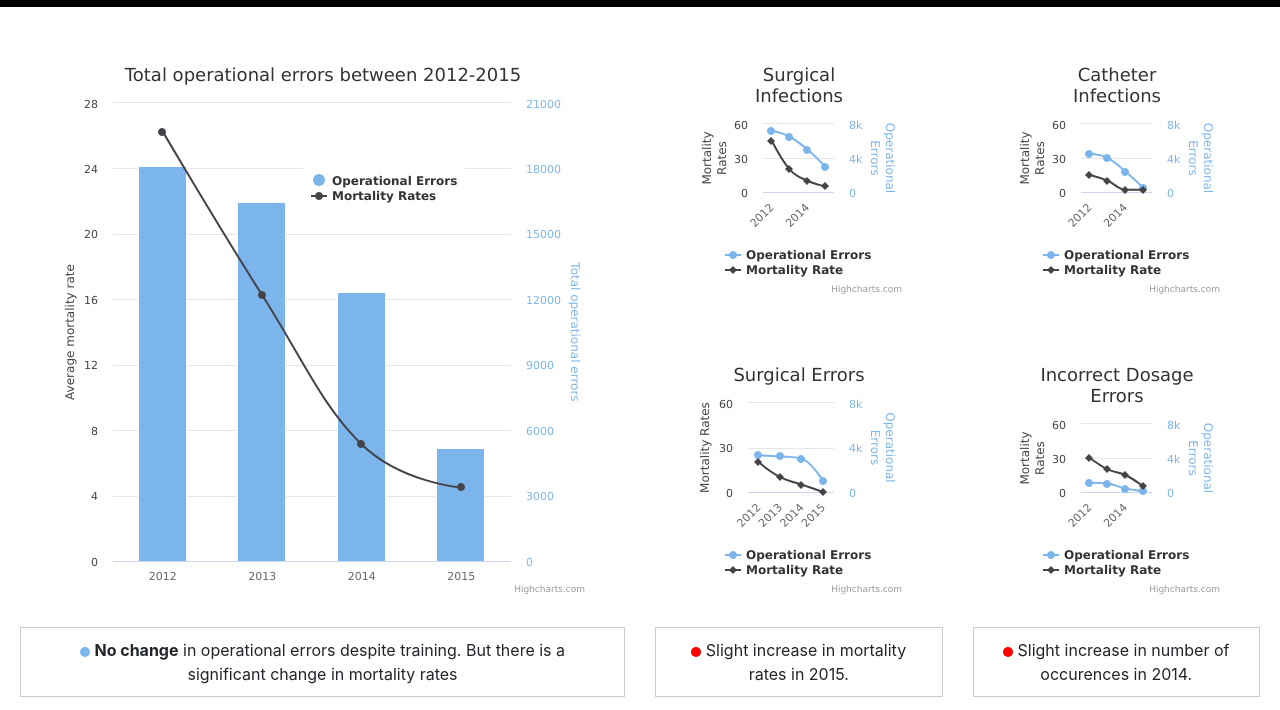
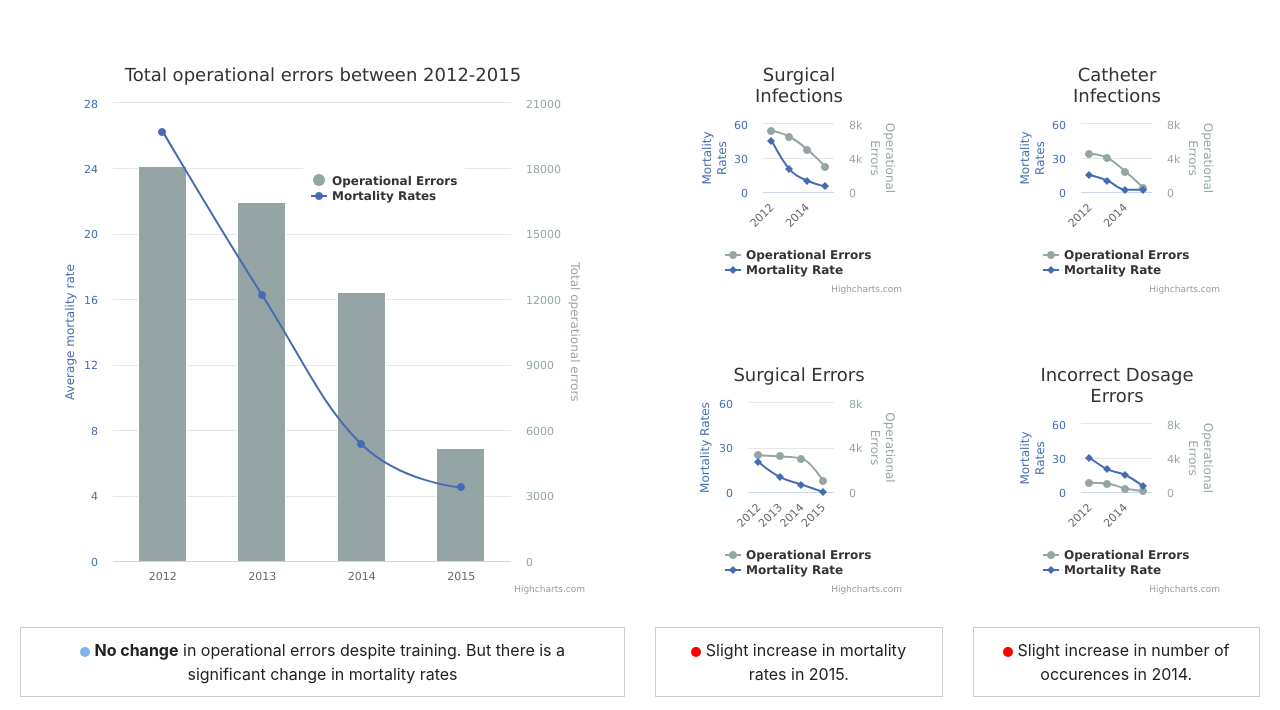
Before and after one commit to mevey/InfoViz-assignment1, a plain HTML site: page index.html in a window 1280 px wide. Shown: the part 93-803 px from the top of the page. Drawn offline with nearby package versions, Linux system fonts and the light colour scheme.

Commit message:
playing with color

```diff
--- a/css/main.css
+++ b/css/main.css
@@ -3,8 +3,8 @@
     padding:20px;
 }
 .header {
-    color:#fff;
-    background-color:#000;
+    color:#212121;
+    background-color:#fff;
     padding:10px;
 }
 #main-chart {
@@ -18,6 +18,8 @@
 p {
     padding:10px 20px !important;
     border:1px solid #ccc !important;
+    background:#fff;
+    color:#212121;
 }
 td, th {
     height:70px;
--- a/js/main.js
+++ b/js/main.js
@@ -1,51 +1,53 @@
+var operational_error_color =  "#95A5A6"
+var mortality_rate_color = "#446CB3"
 DATA = [
     {
         "title": "Surgical Infections",
         "operational_errors_data": [7200,6500,5000,3000],
         "mortality_rate_data": [45,20,10,5],
-        "color": Highcharts.getOptions().colors[0]
+        "color": operational_error_color
     },
     {
         "title": "Catheter Infections",
         "operational_errors_data": [4500,4000,2400,500],
         "mortality_rate_data": [15,10,2,2],
-        "color":  Highcharts.getOptions().colors[0]
+        "color": operational_error_color
     },
     {
         "title": "Surgical Errors",
         "operational_errors_data": [3300,3200,3000,1000],
         "mortality_rate_data": [20,10,5,0],
-        "color": Highcharts.getOptions().colors[0]
+        "color": operational_error_color
     },
     {
         "title": "Incorrect Dosage Errors",
         "operational_errors_data": [1100,1000,400,100],
         "mortality_rate_data": [30,20,15,5],
-        "color":  Highcharts.getOptions().colors[0]
+        "color":  operational_error_color
     },
     {
         "title": "Incorrect Medication",
         "operational_errors_data": [900,750,500,400],
         "mortality_rate_data": [20,10,5,10],
-        "color":Highcharts.getOptions().colors[0]
+        "color":operational_error_color
     },
     {
         "title": "Misdiagnosis",
         "operational_errors_data": [1000,900,950,100],
         "mortality_rate_data": [55,40,5,5],
-        "color": Highcharts.getOptions().colors[0]
+        "color": operational_error_color
     },
     {
         "title": "Delays in Treatment",
         "operational_errors_data": [50,50,50,50],
         "mortality_rate_data": [15,10,10,4],
-        "color": Highcharts.getOptions().colors[0]
+        "color": operational_error_color
     },
     {
         "title": "IV Errors",
         "operational_errors_data": [50,50,50,50],
         "mortality_rate_data": [10,10,5,5],
-        "color": Highcharts.getOptions().colors[0]
+        "color": operational_error_color
     },
 ]
 
@@ -63,26 +65,26 @@ main_chart_options = {
     yAxis: [{ // Primary yAxis
         labels: {
             style: {
-                color: Highcharts.getOptions().colors[1]
+                color: mortality_rate_color
             }
         },
         title: {
             text: 'Average mortality rate',
             style: {
-                color: Highcharts.getOptions().colors[1]
+                color: mortality_rate_color
             }
         }
     }, { // Secondary yAxis
         title: {
             text: 'Total operational errors',
             style: {
-                color: Highcharts.getOptions().colors[0]
+                color: operational_error_color
             }
         },
         labels: {
             format: '{value}',
             style: {
-                color: Highcharts.getOptions().colors[0]
+                color: operational_error_color
             }
         },
         opposite: true
@@ -104,14 +106,13 @@ main_chart_options = {
         type: 'column',
         yAxis: 1,
         data: [18100, 16450,12350,5200],
+         color: operational_error_color
 
     }, {
         name: 'Mortality Rates',
         type: 'spline',
         data: [26.25, 16.25, 7.125, 4.5],
-        tooltip: {
-            valueSuffix: ''
-        }
+        color: mortality_rate_color
     }]
 }
 
@@ -129,14 +130,14 @@ function get_options(data) {
         yAxis: [{ // Primary yAxis
             labels: {
                 style: {
-                    color: Highcharts.getOptions().colors[1]
+                    color: mortality_rate_color
                 }
             },
             max: 55,
             title: {
                 text: 'Mortality Rates',
                 style: {
-                    color: Highcharts.getOptions().colors[1]
+                    color: mortality_rate_color
                 }
             }
         }, { // Secondary yAxis
@@ -163,13 +164,13 @@ function get_options(data) {
             type: 'spline',
             yAxis: 1,
             data: data['operational_errors_data'],
-            color: data["color"]
+            color: operational_error_color
 
         }, {
             name: 'Mortality Rate',
             type: 'spline',
             data: data['mortality_rate_data'],
-            color: Highcharts.getOptions().colors[1]
+            color: mortality_rate_color
         }]
     }
 }
```
